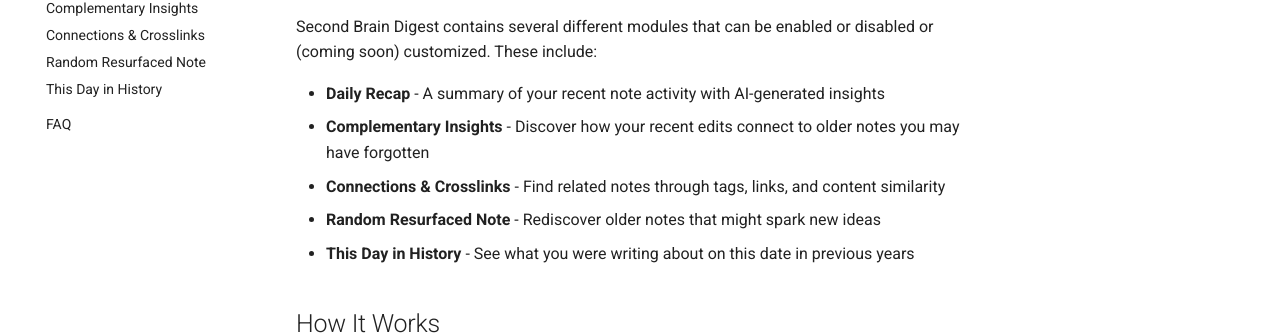
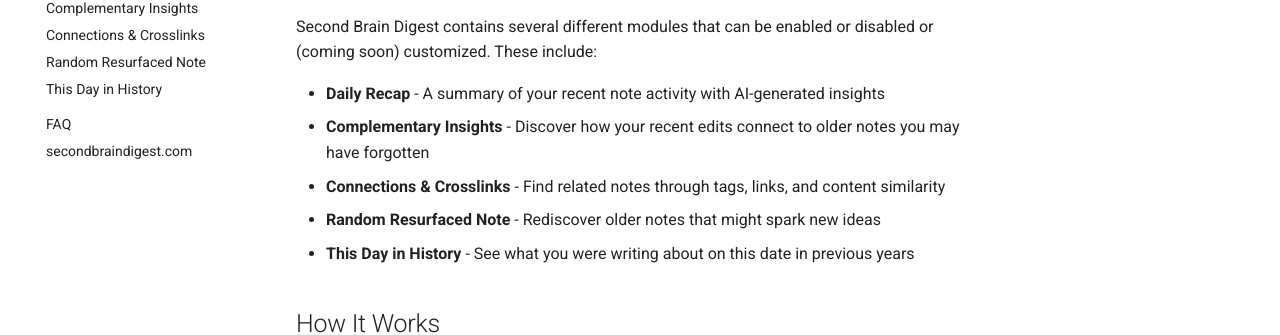
Before and after one commit to dannberg/obsidian-secondbrain-sync, an MkDocs documentation site: the page built from docs/index.md, in a window 1280 px wide. Shown: the part 417-752 px from the top of the page. Built offline with MkDocs 1.6.1 and Material for MkDocs 9.7.7, drawn with Linux system fonts in a browser that asks for light colours; comment, search, counter and statistics services are not loaded.

Commit message:
Add main site link to docs navigation sidebar
Co-Authored-By: Claude Opus 4.6 <noreply@anthropic.com>

```diff
--- a/mkdocs.yml
+++ b/mkdocs.yml
@@ -31,3 +31,4 @@ nav:
     - Random Resurfaced Note: modules/random-note.md
     - This Day in History: modules/todays-history.md
   - FAQ: faq.md
+  - secondbraindigest.com: https://secondbraindigest.com
```
